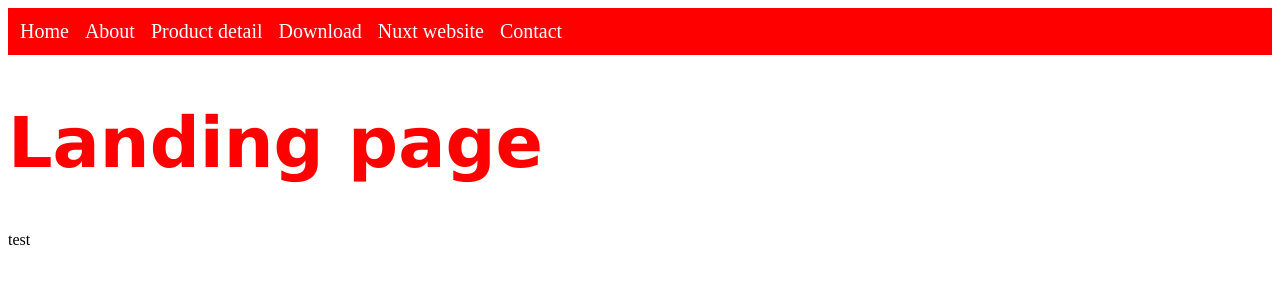
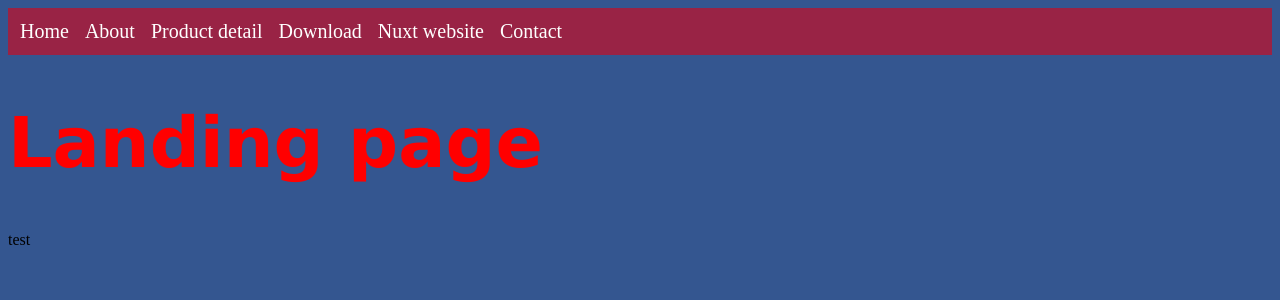
Before and after one commit to mojjjtaba/Nuxt3-Course, a Nuxt app: page / in a window 1280 px wide. Shown: the top 300 px of the page. Built offline with nearby package versions, Linux system fonts and the light colour scheme.

Commit message:
Using SCSS preprocessor

```diff
--- a/app.vue
+++ b/app.vue
@@ -11,3 +11,7 @@ const layout = ref()
 
 // onMounted(() => layout.value.layoutRef.greeting())
 </script>
+
+<style lang="scss">
+//@use "~/assets/scss/main.scss"
+</style>
--- a/assets/css/main.css
+++ b/assets/css/main.css
@@ -3,10 +3,10 @@
     src: url('fonts/Honk.ttf');
 }
 
-ul {
+/* ul {
     background: #f00 !important;
 
-}
+} */
 
 h1 {
     font-family: Honk;
--- /dev/null
+++ b/assets/scss/_colors.scss
@@ -0,0 +1,2 @@
+$primary: #345690;
+$secondary: #992345;
--- /dev/null
+++ b/assets/scss/main.scss
@@ -0,0 +1,3 @@
+body {
+    background: $primary;
+}
--- a/components/Header.vue
+++ b/components/Header.vue
@@ -28,7 +28,7 @@ ul {
     padding: 0;
     display: flex;
     width: 100%;
-    background: #070722;
+    background: $secondary;
     padding: 12px;
     box-sizing: border-box;
 
--- a/nuxt.config.ts
+++ b/nuxt.config.ts
@@ -1,7 +1,10 @@
 // https://nuxt.com/docs/api/configuration/nuxt-config
 export default defineNuxtConfig({
   devtools: { enabled: true },
-  css: ['~/assets/css/main.css'],
+  css: [
+    '~/assets/css/main.css',
+    '~/assets/scss/main.scss'
+   ],
   // app: {
   //   head: {
   //     link: [
@@ -12,4 +15,13 @@ export default defineNuxtConfig({
   //     ]
   //   }
   // }
+  vite: {
+    css: {
+      preprocessorOptions: {
+        scss: {
+          additionalData: '@use "~/assets/scss/_colors.scss" as *;'
+        }
+      }
+    }
+  }
 })
```
